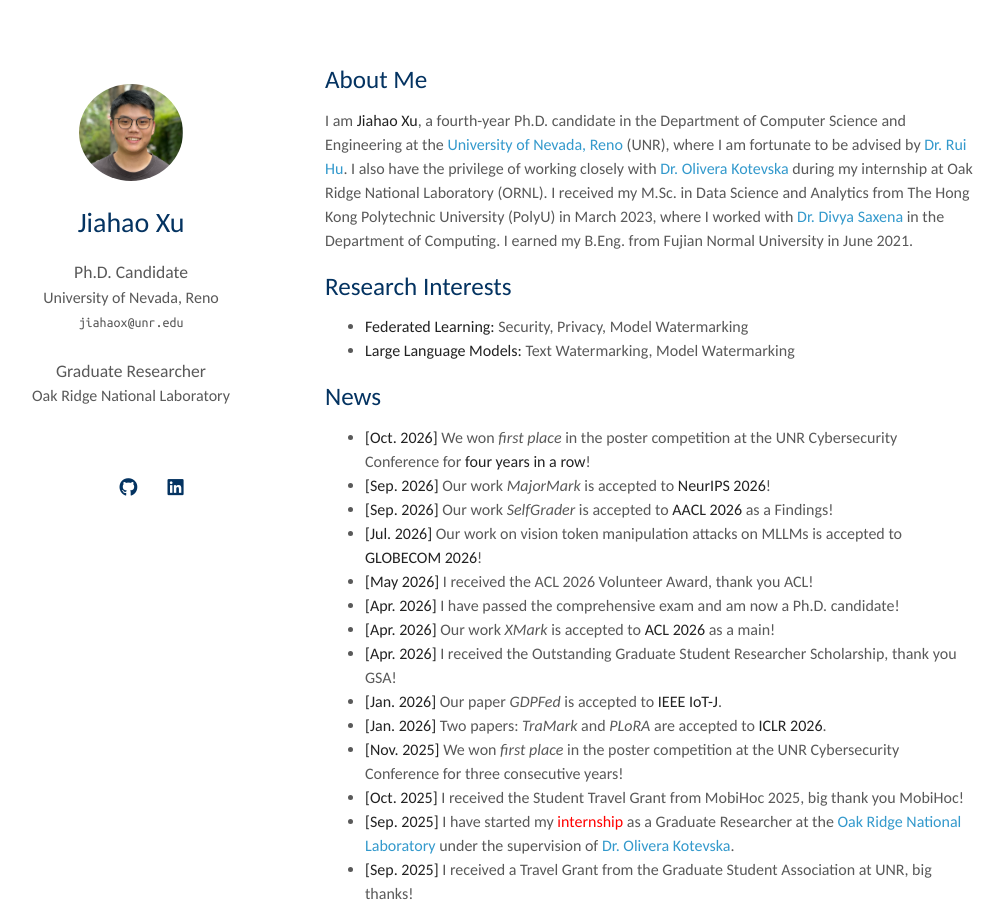
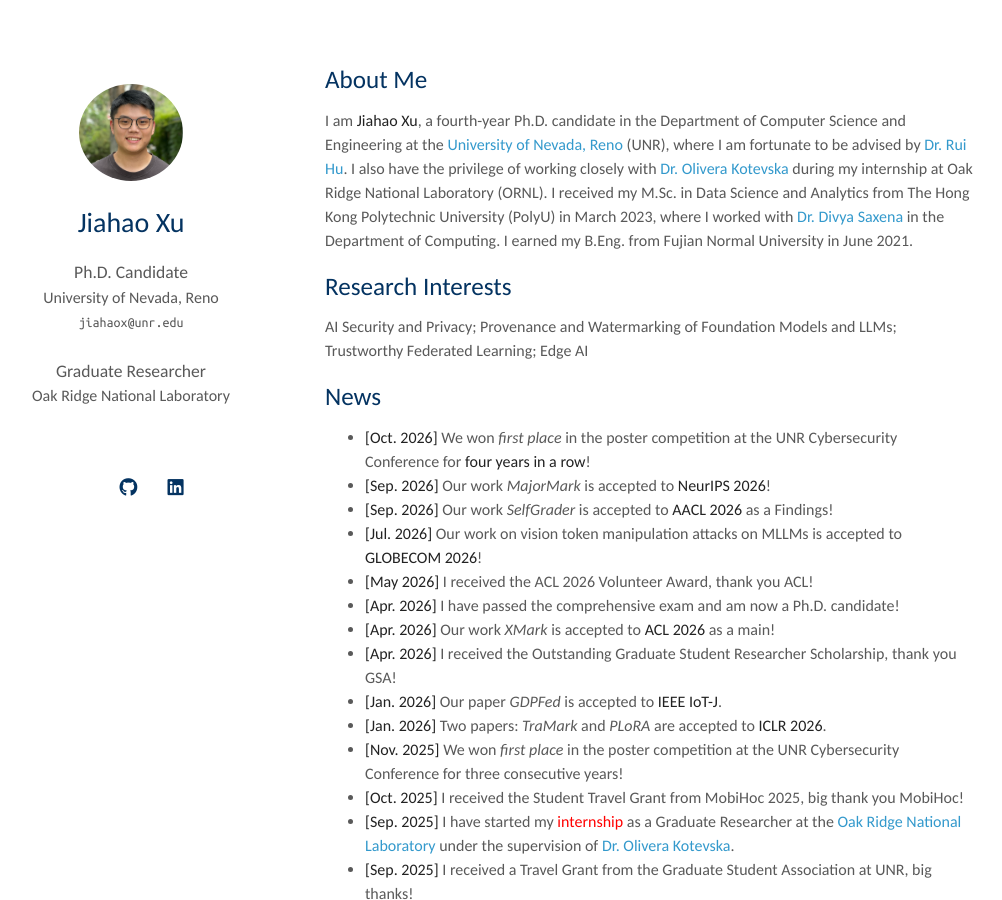
Before and after one commit to JiiahaoXU/homepage, a Jekyll site: the page built from index.md, in a window 1280 px wide and 900 px high. Shown: the whole window, without its empty margins (145-1147 px from the left). Built offline with Jekyll 4.4.1, drawn with Linux system fonts in a browser that asks for light colours; a style sheet for code colours, icons or effects is not loaded; our own code applies the rules of GitHub Pages for plain Markdown files.

```diff
--- a/index.md
+++ b/index.md
@@ -8,8 +8,7 @@ I am **Jiahao Xu**, a fourth-year Ph.D. candidate in the Department of Computer
 
 ## Research Interests
 
-- **Federated Learning:** Security, Privacy, Model Watermarking
-- **Large Language Models:** Text Watermarking, Model Watermarking
+AI Security and Privacy; Provenance and Watermarking of Foundation Models and LLMs; Trustworthy Federated Learning; Edge AI
 
 ## News
 
```
